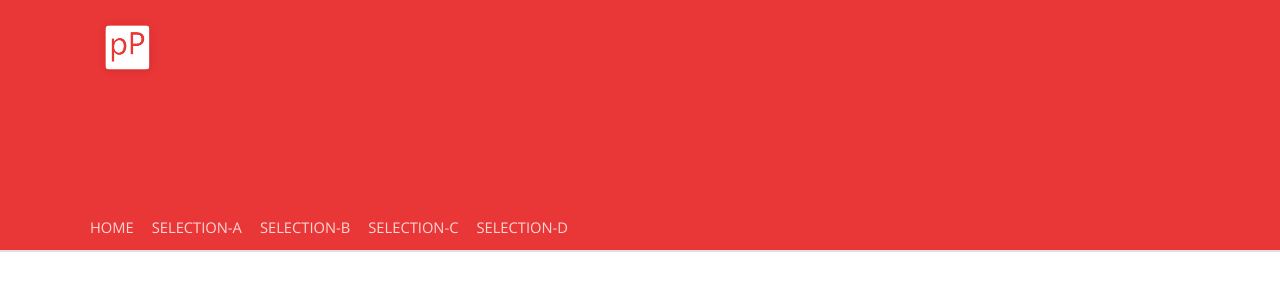
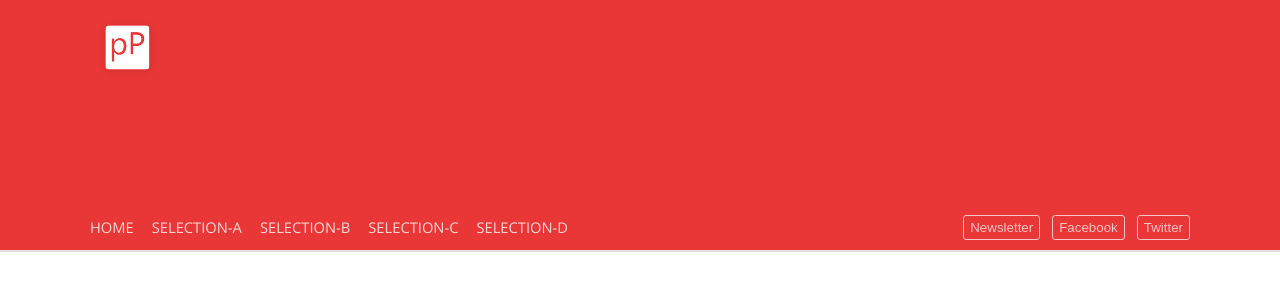
Before and after one commit to RonaldPM/pagepod, a PHP site: page / in a window 1280 px wide. Shown: the top 300 px of the page. Run offline with PHP 8.4, Linux system fonts and the light colour scheme.

Commit message:
Added navBar buttons
Social buttons added to index navBar

```diff
--- a/assets/css/main.css
+++ b/assets/css/main.css
@@ -53,3 +53,27 @@ body{
   -moz-transition:.4s;
   -webkit-transition:.4s;
 }
+.socialBtn{
+  height: 25px;
+  border: 1px solid #FFF;
+  border-radius: 3px;
+  background-color: Transparent;
+  background-repeat:no-repeat;
+  color: #FFF;
+  opacity: 0.7;
+  margin-top: 13px;
+  float: right;
+  margin-left: 12px;
+  -o-transition:.4s;
+  -ms-transition:.4s;
+  -moz-transition:.4s;
+  -webkit-transition:.4s;
+}
+.socialBtn:hover{
+  opacity: 1;
+  cursor: pointer;
+  -o-transition:.4s;
+  -ms-transition:.4s;
+  -moz-transition:.4s;
+  -webkit-transition:.4s;
+}
--- a/index.php
+++ b/index.php
@@ -14,6 +14,9 @@
         <div class='navElem'>SELECTION-B</div>
         <div class='navElem'>SELECTION-C</div>
         <div class='navElem'>SELECTION-D</div>
+        <button class='socialBtn'>Twitter</button>
+        <button class='socialBtn'>Facebook</button>
+        <button class='socialBtn'>Newsletter</button>
       </div>
     </div>
   </body>
```
